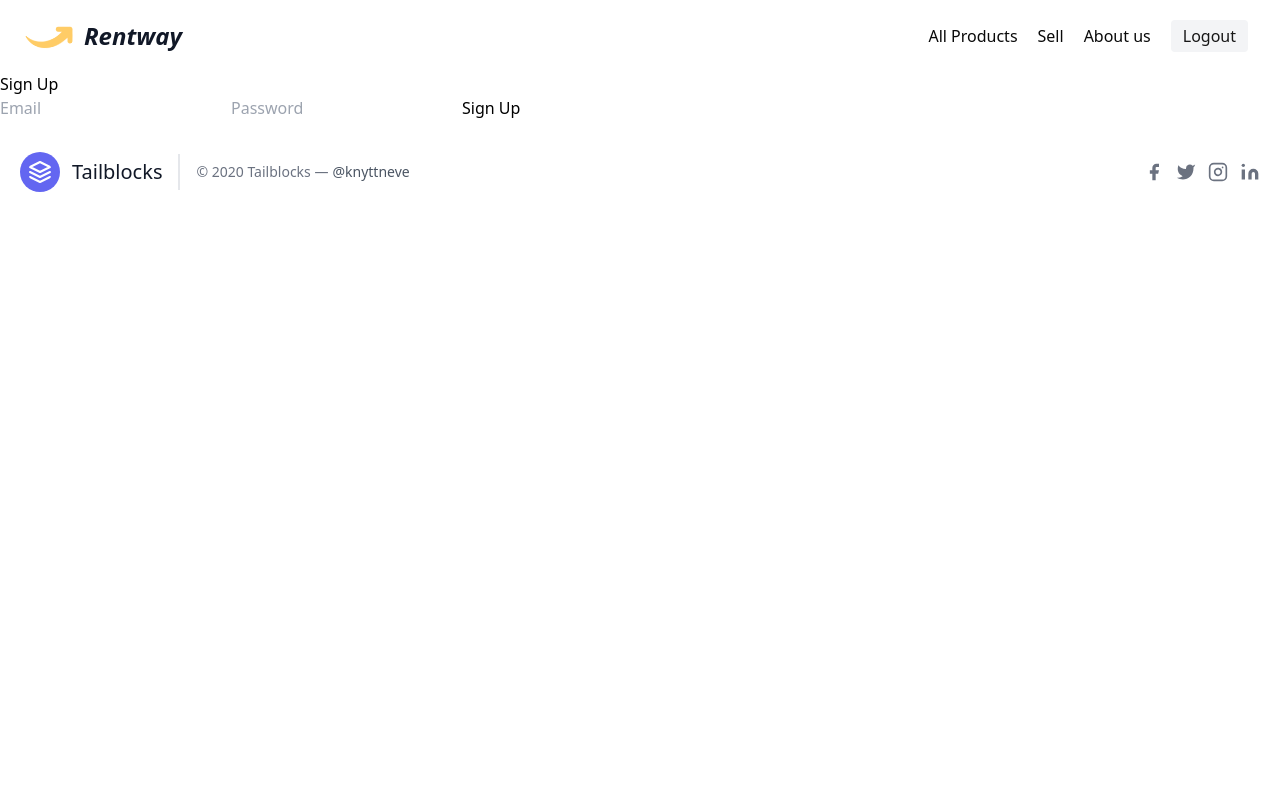
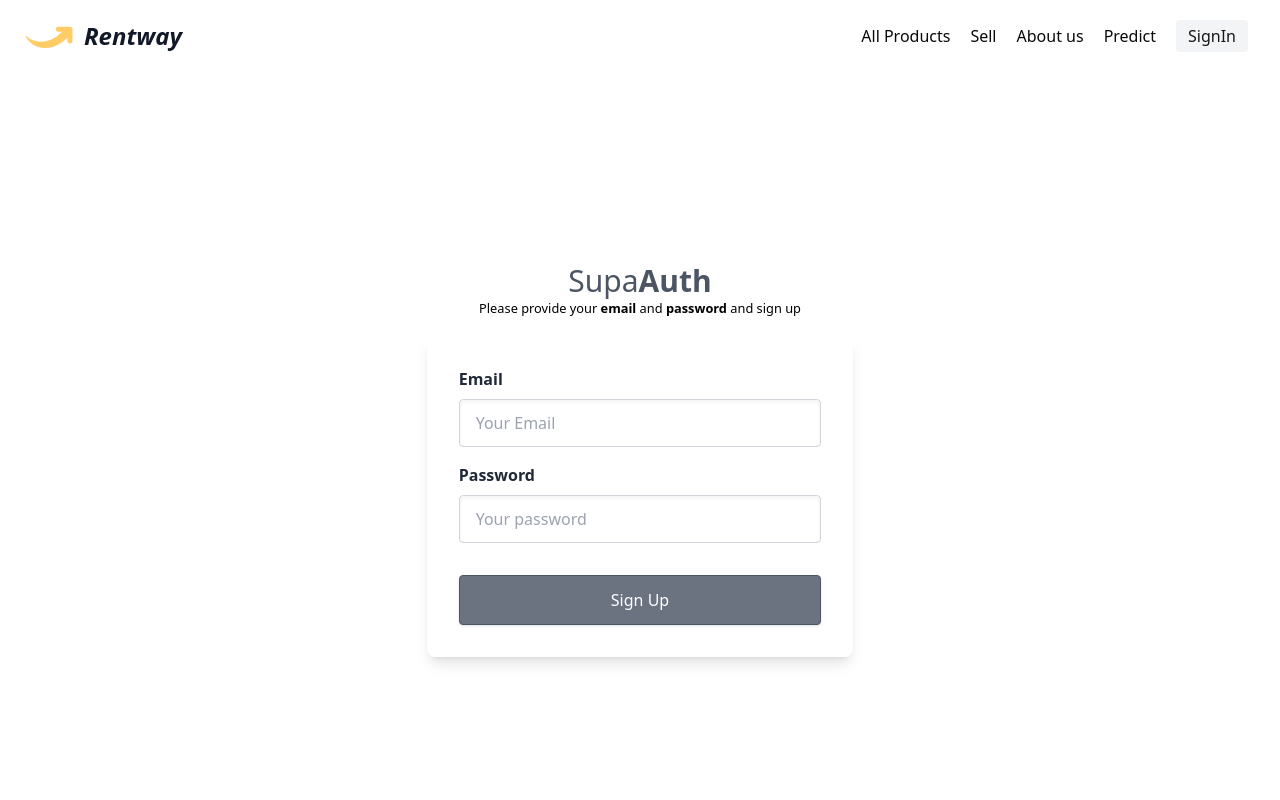
Before and after one commit to arushpanwar/bechdey, a Next.js app: page /signup in a window 1280 px wide. Shown: the top 800 px of the page. Built offline with nearby package versions, Linux system fonts and the light colour scheme.

Commit message:
google auth done

```diff
--- a/components/Header.tsx
+++ b/components/Header.tsx
@@ -1,38 +1,41 @@
 import React, { useState, useEffect } from "react";
 import Link from "next/link";
-import { useRouter } from "next/router";
-import { createClient } from "@supabase/supabase-js";
 import { supabase } from "../lib/supabase";
-import { Session } from "inspector";
+import Router from "next/router";
+import GoogleButton from "react-google-button";
 
 const Header = () => {
-  const [isLoggedIn, setIsLoggedIn] = useState(false);
-  const router = useRouter();
-
-  console.log(isLoggedIn);
+  const [user, setUser] = useState(null);
+  const [currentSession, setCurrentSession] = useState(null);
 
   useEffect(() => {
     const checkUser = async () => {
       const { data: session } = await supabase.auth.getSession();
-      setIsLoggedIn(session !== null);
-      console.log(session);
-      console.log(isLoggedIn);
+      // console.log(session);
+      setUser(session?.user ?? null);
     };
+
+    const { data: authListener } = supabase.auth.onAuthStateChange(
+      async (event, session) => {
+        setUser(session?.user ?? null);
+      }
+    );
 
     checkUser();
   }, []);
 
-  async function handleLogout() {
-    const { error } = await supabase.auth.signOut();
-
-    if (error) {
-      console.error(error);
-    } else {
-      router.push("/");
-    }
+  async function signInWithGoogle() {
+    const { data, error } = await supabase.auth.signInWithOAuth({
+      provider: "google",
+    });
   }
 
-  console.log(isLoggedIn);
+  async function signOut() {
+    const { error } = await supabase.auth.signOut();
+    Router.reload();
+  }
+
+  console.log(user?.identities[0].identity_data.full_name);
 
   return (
     <header className="text-gray-600 body-font flex justify-around">
@@ -59,31 +62,31 @@ const Header = () => {
               About us
             </a>
           </Link>
-          {isLoggedIn ? (
+          <Link legacyBehavior href={"/predict"}>
+            <a className="mr-5 hover:text-neutral-600 text-neutral-950 delay-75">
+              Predict
+            </a>
+          </Link>
+          {user ? (
+            <>
+              <button
+                className="inline-flex items-center bg-gray-100 border-0 py-1 px-3 focus:outline-none hover:bg-gray-200 rounded text-neutral-900 delay-75 text-base mt-4 md:mt-0"
+                onClick={signOut}
+              >
+                Logout
+              </button>
+              <span>Hello, {user?.identities[0].identity_data.full_name}</span>
+            </>
+          ) : (
+            // <GoogleButton onClick={signInWithGoogle} />
             <button
-              onClick={handleLogout}
               className="inline-flex items-center bg-gray-100 border-0 py-1 px-3 focus:outline-none hover:bg-gray-200 rounded text-neutral-900 delay-75 text-base mt-4 md:mt-0"
+              onClick={signInWithGoogle}
             >
-              Logout
+              SignIn
             </button>
-          ) : (
-            <>
-              <Link legacyBehavior href="/login">
-                <a className="mr-5 hover:text-neutral-600 text-neutral-950 delay-75">
-                  Login
-                </a>
-              </Link>
-              <Link legacyBehavior href="/signup">
-                <a className="mr-5 hover:text-neutral-600 text-neutral-950 delay-75">
-                  Sign Up
-                </a>
-              </Link>
-            </>
           )}
         </nav>
-        {/* <button className="inline-flex items-center bg-gray-100 border-0 py-1 px-3 focus:outline-none hover:bg-gray-200 rounded text-neutral-900 delay-75 text-base mt-4 md:mt-0">
-          Logout
-        </button> */}
       </div>
     </header>
   );
--- a/components/Login.tsx
+++ b/components/Login.tsx
@@ -1,42 +1,18 @@
 import { useState } from "react";
 import { useRouter } from "next/router";
 import { supabase } from "../lib/supabase";
+import GoogleButton from 'react-google-button'
 
 export default function Login() {
-  const [email, setEmail] = useState("");
-  const [password, setPassword] = useState("");
-  const [error, setError] = useState("");
-  const router = useRouter();
-
-  async function handleLogin() {
-    const { error } = await supabase.auth.signInWithPassword({
-      email,
-      password,
-    });
-    if (error) {
-      setError(error.message);
-    } else {
-      router.push("/");
-    }
-  }
+    async function signInWithGoogle() {
+        const { data, error } = await supabase.auth.signInWithOAuth({
+          provider: 'google',
+        })
+      }
 
   return (
     <div>
-      <h1>Login</h1>
-      <input
-        type="email"
-        placeholder="Email"
-        value={email}
-        onChange={(e) => setEmail(e.target.value)}
-      />
-      <input
-        type="password"
-        placeholder="Password"
-        value={password}
-        onChange={(e) => setPassword(e.target.value)}
-      />
-      {error && <p>{error}</p>}
-      <button onClick={handleLogin}>Login</button>
+      <GoogleButton onClick={signInWithGoogle} />
     </div>
   );
 }
--- /dev/null
+++ b/lib/message/MessageContext.tsx
@@ -0,0 +1,25 @@
+import { createContext, FunctionComponent, useState } from 'react'
+import { MessageProps } from './message.types'
+
+export type MessageContextProps = {
+  messages: MessageProps[]
+  handleMessage: (MessageProps) => void
+}
+
+export const MessageContext = createContext<Partial<MessageContextProps>>({})
+
+export const MessageProvider: FunctionComponent = ({ children }) => {
+  const [messages, setMessages] = useState<MessageProps[]>([])
+  const handleMessage = (message: MessageProps) => {
+    setMessages((prevMessages) => prevMessages.concat([message]))
+    setTimeout(() => {
+      setMessages((prevMessages) => prevMessages.slice(1))
+    }, 5000)
+  }
+
+  return (
+    <MessageContext.Provider value={{ messages, handleMessage }}>
+      {children}
+    </MessageContext.Provider>
+  )
+}
--- /dev/null
+++ b/lib/message/index.ts
@@ -0,0 +1,5 @@
+export * from './message.types'
+export * from './Message'
+export * from './MessageList'
+export * from './MessageContext'
+export * from './useMessage'
--- /dev/null
+++ b/lib/message/useMessage.tsx
@@ -0,0 +1,12 @@
+import { useContext } from 'react'
+import { MessageContext } from './MessageContext'
+
+export const useMessage = () => {
+  const context = useContext(MessageContext)
+
+  if (context === undefined) {
+    throw new Error('useMessage must be used within a MessageContext.Provider')
+  }
+
+  return context
+}
--- /dev/null
+++ b/lib/utils.ts
@@ -0,0 +1,12 @@
+import { useState } from 'react'
+
+export function useFormFields<T>(initialValues: T): [T, (event: React.ChangeEvent<HTMLInputElement>) => void] {
+    const [values, setValues] = useState<T>(initialValues)
+    const handleChange = (event: React.ChangeEvent<HTMLInputElement>) => {
+      event.persist();
+      const { target } = event;
+      const { name, value } = target;
+      setValues({ ...values, [name]: value })
+    }
+    return [ values, handleChange]
+}
--- a/package.json
+++ b/package.json
@@ -9,17 +9,20 @@
     "lint": "next lint"
   },
   "dependencies": {
+    "@reach/alert": "^0.18.0",
     "@supabase/auth-ui-react": "^0.3.5",
     "@supabase/supabase-js": "^2.21.0",
     "@types/node": "18.15.11",
     "@types/react": "18.0.37",
     "@types/react-dom": "18.0.11",
+    "classnames": "^2.3.2",
     "eslint": "8.38.0",
     "eslint-config-next": "13.3.0",
     "jsonwebtoken": "^9.0.0",
     "next": "13.3.0",
     "react": "18.2.0",
     "react-dom": "18.2.0",
+    "react-google-button": "^0.7.2",
     "react-icons": "^4.8.0",
     "typescript": "5.0.4"
   },
--- a/pages/signup.tsx
+++ b/pages/signup.tsx
@@ -1,42 +1,141 @@
 import { useState } from "react";
 import { useRouter } from "next/router";
 import { supabase } from "../lib/supabase";
+import { useFormFields } from "@/lib/utils";
+import { useMessage } from "@/lib/message";
+
+type SignUpFieldProps = {
+  email: string,
+  password: string
+}
+
+const FORM_VALUES: SignUpFieldProps = {
+  email: '',
+  password: ''
+}
+
+type SupabaseSignupPayload = SignUpFieldProps
 
 export default function Signup() {
-  const [email, setEmail] = useState("");
-  const [password, setPassword] = useState("");
-  const [error, setError] = useState("");
-  const router = useRouter();
+  const [loading, setLoading] = useState(false)
+  // const [email, setEmail] = useState("");
+  // const [password, setPassword] = useState("");
+  // const [error, setError] = useState("");
+  // const router = useRouter();
 
-  async function handleSignup() {
-    const { error } = await supabase.auth.signUp({
-      email,
-      password,
-    });
+  const { handleMessage } = useMessage();
+  const [values, handleChange ] = useFormFields<SignUpFieldProps>(FORM_VALUES)
+
+  // sign-up a user with provided details
+  const signUp = async (payload: SupabaseSignupPayload) => {
+    try {
+      setLoading(true)
+      const { error } = await supabase.auth.signUp(payload)
       if (error) {
-      setError(error.message);
-    } else {
-      router.push("/login");
+        handleMessage({ message: error.message, type: 'error' })
+        console.log('error', error);
+      }
+      else {
+        //handleMessage({ message: 'Signup successful. Please check your inbox for a confirmation email!', type: 'success' })
+        console.log('success');
+      }
+    } catch (error) {
+      //handleMessage({ message: error.error_description || error, type: 'error' })
+      console.log('error', error);
+    } finally {
+      setLoading(false)
     }
   }
 
+  const handleSumbit = (event: React.FormEvent) => {
+    event.preventDefault()
+    signUp(values)
+  }
+
+  // async function handleSignup() {
+  //   const { error } = await supabase.auth.signUp({
+  //     email,
+  //     password,
+  //   });
+  //   if (error) {
+  //     setError(error.message);
+  //   } else {
+  //     router.push("/login");
+  //   }
+  // }
+
   return (
-    <div>
-      <h1>Sign Up</h1>
+    // <div>
+    //   <h1>Sign Up</h1>
+    //   <input
+    //     type="email"
+    //     placeholder="Email"
+    //     value={email}
+    //     onChange={(e) => setEmail(e.target.value)}
+    //   />
+    //   <input
+    //     type="password"
+    //     placeholder="Password"
+    //     value={password}
+    //     onChange={(e) => setPassword(e.target.value)}
+    //   />
+    //   {error && <p>{error}</p>}
+    //   <button onClick={handleSignup}>Sign Up</button>
+    // </div>
+    <div className="h-screen flex flex-col justify-center items-center relative">
+
+      {/* App logo and tagline*/}
+      <div className="w-full text-center mb-4 flex  flex-col place-items-center">
+        {/* <div><FaLock className="text-gray-600 text-5xl shadow-sm"/></div> */}
+        <h3 className="text-3xl text-gray-600">Supa<strong>Auth</strong></h3>
+        <small>Please provide your <strong>email</strong> and <strong>password</strong> and sign up</small>
+      </div>
+
+      {/* Sign Up form  */}
+      <form className="w-full sm:w-1/2 xl:w-1/3" onSubmit={handleSumbit}>
+        <div className="border-teal p-8 border-t-12 bg-white mb-6 rounded-lg shadow-lg">
+          <div className="mb-4">
+            <label htmlFor="email" className="block font-semibold text-gray-800 mb-2">Email</label>
             <input
+              id="email"
+              name="email"
               type="email"
-        placeholder="Email"
-        value={email}
-        onChange={(e) => setEmail(e.target.value)}
+              className="h-12 px-4 py-2 bg-white rounded shadow-inner border-gray-300 w-full border  hover:border-gray-400"
+              placeholder="Your Email"
+              value={values.email}
+              onChange={handleChange}
+              required
             />
+          </div>
+          <div className="mb-4">
+            <label htmlFor="password" className="block font-semibold text-gray-800 mb-2">Password</label>
             <input
+              id="password"
+              name="password"
               type="password"
-        placeholder="Password"
-        value={password}
-        onChange={(e) => setPassword(e.target.value)}
+              className="h-12 px-4 py-2 bg-white rounded shadow-inner border-gray-300 w-full border hover:border-gray-400"
+              placeholder="Your password"
+              value={values.password}
+              onChange={handleChange}
+              required
             />
-      {error && <p>{error}</p>}
-      <button onClick={handleSignup}>Sign Up</button>
+          </div>
+
+          {/*  Sign Up form: Actions */}
+
+          <div className="flex pt-4 gap-2">
+            <button type="submit" disabled={loading} className="flex-1 bg-gray-500 border border-gray-600 text-white py-3 rounded w-full text-center shadow"
+            onClick={(evt) => {
+              evt.preventDefault()
+              // console.log(`sign up with ${values.email}`);
+              handleMessage({ message: 'will sign up..', type: 'success'})
+            }}
+            >
+              Sign Up
+            </button>
+          </div>
+          </div>
+        </form>
       </div>
   );
 }
```
Also changed, not shown: lib/message/Message.tsx (added, +28 -0 lines), lib/message/MessageList.tsx (added, +15 -0 lines), lib/message/message.types.ts (added, +10 -0 lines), 1 other file (tests, documents, lock files or other folders). Lines whose indentation alone changed are shown as unchanged.
